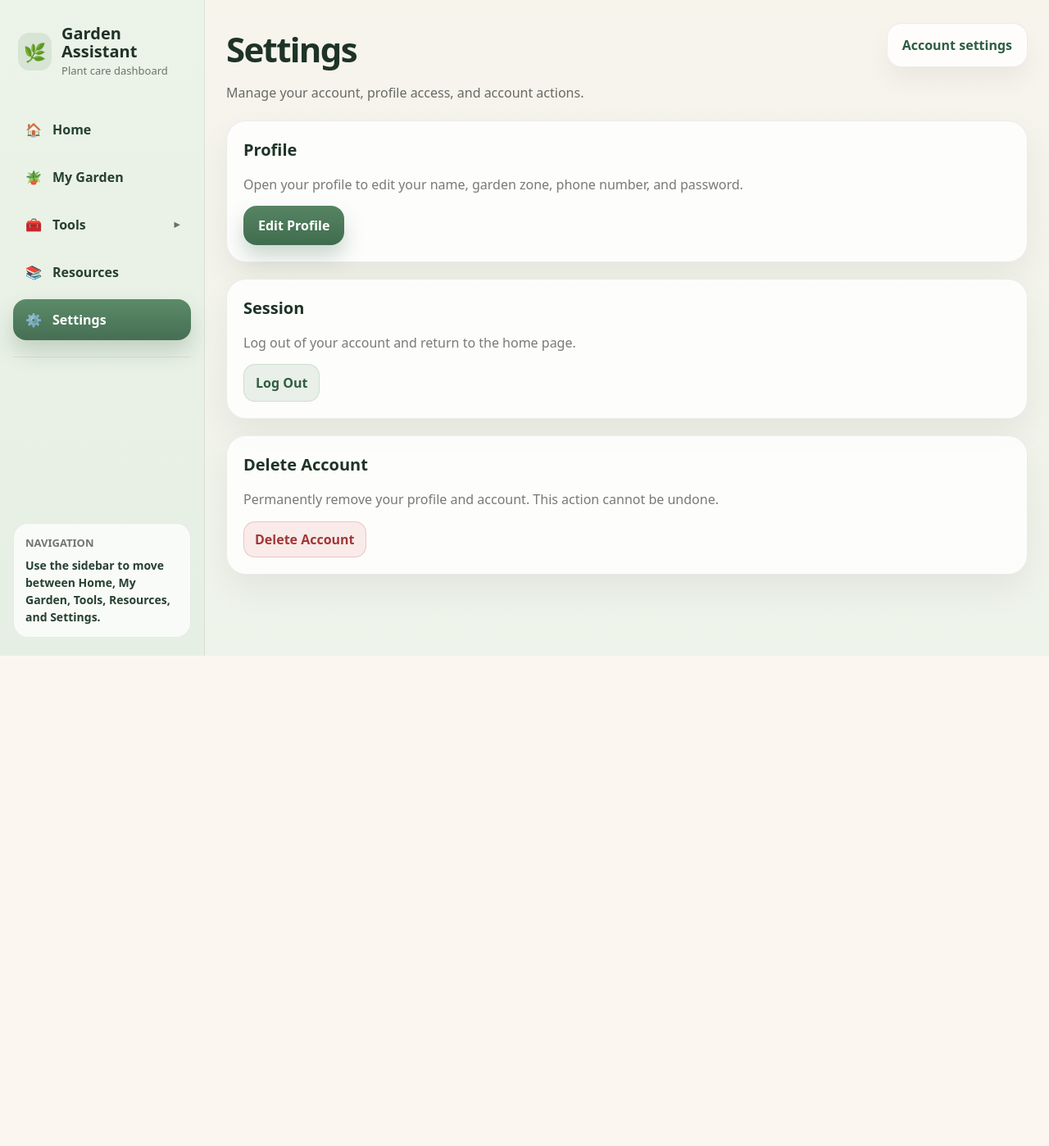
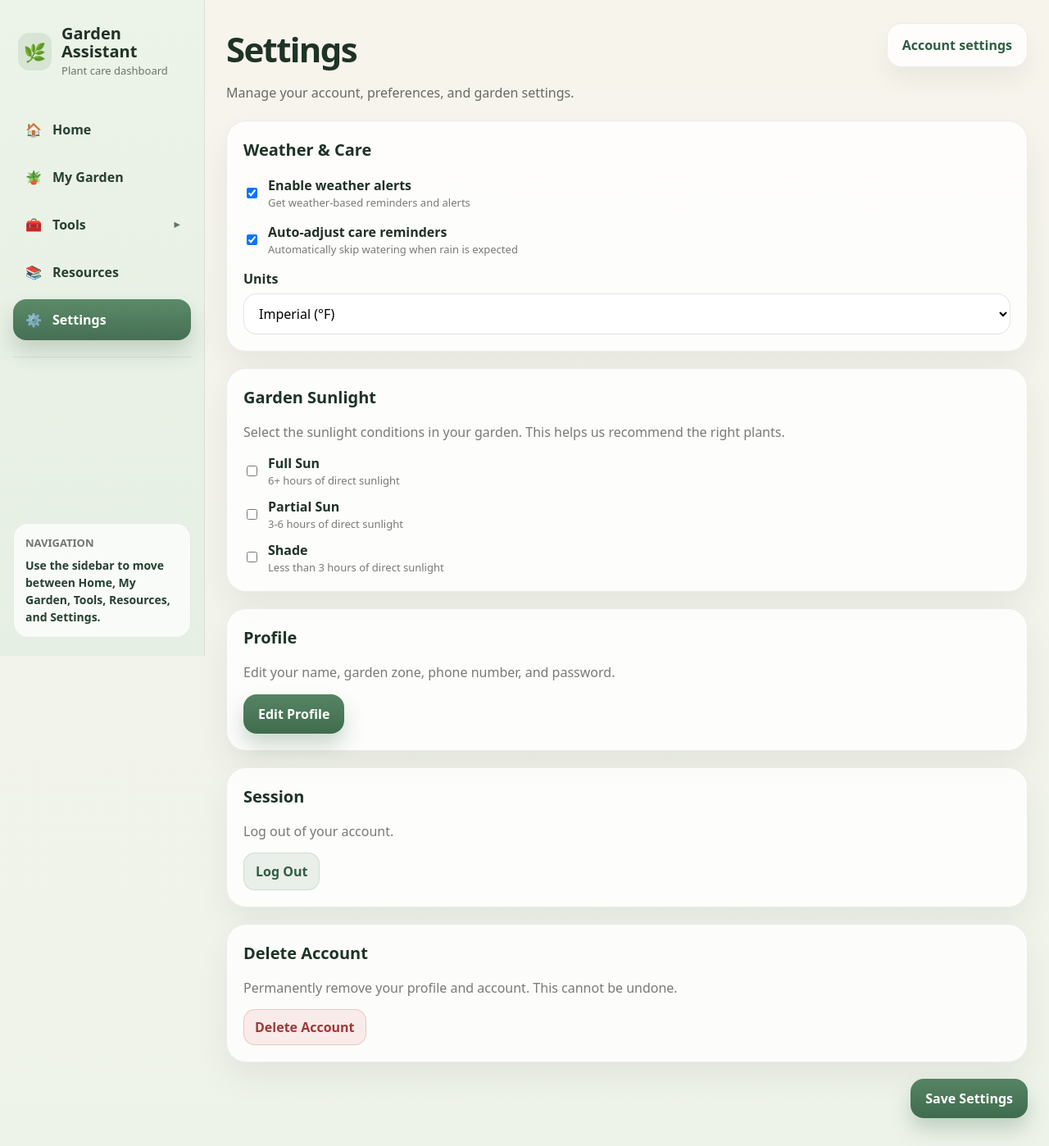
Before and after one commit to Garden-Assistant-Red-Team/Spring-2026---Red, a React (Create React App) app in the folder frontend/: page /profile/settings in a window 1280 px wide. Shown: the whole page at 82% size. Before the commit the page ends 800 px from the top, so only its background shows below. Built offline with nearby package versions, Linux system fonts and the light colour scheme; no server answers.

Commit message:
added things to settings page

```diff
--- a/frontend/src/pages/SettingsPage.js
+++ b/frontend/src/pages/SettingsPage.js
@@ -1,26 +1,105 @@
-import React, { useState } from "react";
+import React, { useState, useEffect } from "react";
 import { useNavigate } from "react-router-dom";
 import { auth, db } from "../firebase";
-import { doc, deleteDoc } from "firebase/firestore";
+import { doc, deleteDoc, getDoc } from "firebase/firestore";
 import { deleteUser, signOut } from "firebase/auth";
 import DashboardLayout from "../components/DashboardLayout";
 import "./ToolLayout.css";
 
+const API_BASE = "http://localhost:5000";
+
 export default function SettingsPage() {
   const [loading, setLoading] = useState(false);
   const [logoutLoading, setLogoutLoading] = useState(false);
+  const [saveLoading, setSaveLoading] = useState(false);
   const [message, setMessage] = useState("");
+  const [messageType, setMessageType] = useState(""); // "success" or "error"
   const navigate = useNavigate();
+
+  // Settings state
+  const [weatherEnabled, setWeatherEnabled] = useState(true);
+  const [careAutoAdjustEnabled, setCareAutoAdjustEnabled] = useState(true);
+  const [units, setUnits] = useState("imperial");
+  const [sunlightPreference, setSunlightPreference] = useState([]);
+
+  // Load current settings on mount
+  useEffect(() => {
+    async function loadSettings() {
+      if (!auth.currentUser) return;
+
+      try {
+        const userRef = doc(db, "users", auth.currentUser.uid);
+        const userSnap = await getDoc(userRef);
+
+        if (userSnap.exists()) {
+          const data = userSnap.data();
+          setWeatherEnabled(data.settings?.weatherEnabled ?? true);
+          setCareAutoAdjustEnabled(data.settings?.careAutoAdjustEnabled ?? true);
+          setUnits(data.settings?.units || "imperial");
+          setSunlightPreference(Array.isArray(data.sunlightPreference) ? data.sunlightPreference : []);
+        }
+      } catch (err) {
+        console.error("Failed to load settings:", err.message);
+      }
+    }
+
+    const unsubscribe = auth.onAuthStateChanged((user) => {
+      if (user) loadSettings();
+    });
+    return () => unsubscribe();
+  }, []);
+
+  function toggleSunlight(value) {
+    setSunlightPreference((prev) =>
+      prev.includes(value) ? prev.filter((v) => v !== value) : [...prev, value]
+    );
+  }
+
+  async function handleSaveSettings() {
+    if (!auth.currentUser) return;
+    setSaveLoading(true);
+    setMessage("");
+
+    try {
+      const token = await auth.currentUser.getIdToken();
+      const uid = auth.currentUser.uid;
+
+      const res = await fetch(`${API_BASE}/api/users/${uid}/settings`, {
+        method: "PATCH",
+        headers: {
+          "Content-Type": "application/json",
+          "Authorization": `Bearer ${token}`
+        },
+        body: JSON.stringify({
+          weatherEnabled,
+          careAutoAdjustEnabled,
+          units,
+          sunlightPreference
+        })
+      });
+
+      const data = await res.json();
+      if (!res.ok) throw new Error(data?.error || "Failed to save settings");
+
+      setMessage("Settings saved successfully!");
+      setMessageType("success");
+    } catch (err) {
+      setMessage(err.message || "Failed to save settings.");
+      setMessageType("error");
+    } finally {
+      setSaveLoading(false);
+    }
+  }
 
   const handleLogout = async () => {
     setMessage("");
     setLogoutLoading(true);
-
     try {
       await signOut(auth);
       navigate("/");
     } catch (err) {
       setMessage(err.message || "Failed to log out.");
+      setMessageType("error");
     } finally {
       setLogoutLoading(false);
     }
@@ -28,7 +107,6 @@ export default function SettingsPage() {
 
   const handleDeleteAccount = async () => {
     setMessage("");
-
     const ok = window.confirm(
       "Delete your account? This will permanently remove your profile and you will be signed out."
     );
@@ -37,23 +115,22 @@ export default function SettingsPage() {
     const user = auth.currentUser;
     if (!user) {
       setMessage("You are not logged in.");
+      setMessageType("error");
       return;
     }
 
     setLoading(true);
-
     try {
       await deleteDoc(doc(db, "users", user.uid));
       await deleteUser(user);
       navigate("/");
     } catch (err) {
       if (err.code === "auth/requires-recent-login") {
-        setMessage(
-          "For security, please log out and log back in, then try deleting again."
-        );
+        setMessage("For security, please log out and log back in, then try deleting again.");
       } else {
         setMessage(err.code || err.message);
       }
+      setMessageType("error");
     } finally {
       setLoading(false);
     }
@@ -62,20 +139,100 @@ export default function SettingsPage() {
   return (
     <DashboardLayout
       title="Settings"
-      subtitle="Manage your account, profile access, and account actions."
+      subtitle="Manage your account, preferences, and garden settings."
       badge="Account settings"
     >
       <div className="container">
         <div className="settingsGrid">
+
+          {/* Weather Settings */}
+          <section className="panel">
+            <div className="sectionHeader">
+              <h2 className="panelTitle">Weather & Care</h2>
+            </div>
+
+            <div style={{ display: "flex", flexDirection: "column", gap: 14 }}>
+              <label style={{ display: "flex", alignItems: "center", gap: 10 }}>
+                <input
+                  type="checkbox"
+                  checked={weatherEnabled}
+                  onChange={(e) => setWeatherEnabled(e.target.checked)}
+                />
+                <div>
+                  <div style={{ fontWeight: 600 }}>Enable weather alerts</div>
+                  <div className="muted" style={{ fontSize: 13 }}>
+                    Get weather-based reminders and alerts
+                  </div>
+                </div>
+              </label>
+
+              <label style={{ display: "flex", alignItems: "center", gap: 10 }}>
+                <input
+                  type="checkbox"
+                  checked={careAutoAdjustEnabled}
+                  onChange={(e) => setCareAutoAdjustEnabled(e.target.checked)}
+                />
+                <div>
+                  <div style={{ fontWeight: 600 }}>Auto-adjust care reminders</div>
+                  <div className="muted" style={{ fontSize: 13 }}>
+                    Automatically skip watering when rain is expected
+                  </div>
+                </div>
+              </label>
+
+              <div>
+                <div style={{ fontWeight: 600, marginBottom: 6 }}>Units</div>
+                <select
+                  value={units}
+                  onChange={(e) => setUnits(e.target.value)}
+                  className="dashboardInput"
+                >
+                  <option value="imperial">Imperial (°F)</option>
+                  <option value="metric">Metric (°C)</option>
+                </select>
+              </div>
+            </div>
+          </section>
+
+          {/* Sunlight Preference */}
+          <section className="panel">
+            <div className="sectionHeader">
+              <h2 className="panelTitle">Garden Sunlight</h2>
+            </div>
+
+            <p className="muted" style={{ marginBottom: 14 }}>
+              Select the sunlight conditions in your garden. This helps us recommend the right plants.
+            </p>
+
+            <div style={{ display: "flex", flexDirection: "column", gap: 10 }}>
+              {[
+                { value: "full_sun", label: "Full Sun", desc: "6+ hours of direct sunlight" },
+                { value: "part_sun", label: "Partial Sun", desc: "3-6 hours of direct sunlight" },
+                { value: "shade", label: "Shade", desc: "Less than 3 hours of direct sunlight" }
+              ].map(({ value, label, desc }) => (
+                <label key={value} style={{ display: "flex", alignItems: "center", gap: 10 }}>
+                  <input
+                    type="checkbox"
+                    checked={sunlightPreference.includes(value)}
+                    onChange={() => toggleSunlight(value)}
+                  />
+                  <div>
+                    <div style={{ fontWeight: 600 }}>{label}</div>
+                    <div className="muted" style={{ fontSize: 13 }}>{desc}</div>
+                  </div>
+                </label>
+              ))}
+            </div>
+          </section>
+
+          {/* Profile */}
           <section className="panel">
             <div className="sectionHeader">
               <h2 className="panelTitle">Profile</h2>
             </div>
-
             <p className="muted">
-              Open your profile to edit your name, garden zone, phone number, and password.
+              Edit your name, garden zone, phone number, and password.
             </p>
-
             <button
               className="primaryBtn"
               type="button"
@@ -86,15 +243,12 @@ export default function SettingsPage() {
             </button>
           </section>
 
+          {/* Session */}
           <section className="panel">
             <div className="sectionHeader">
               <h2 className="panelTitle">Session</h2>
             </div>
-
-            <p className="muted">
-              Log out of your account and return to the home page.
-            </p>
-
+            <p className="muted">Log out of your account.</p>
             <button
               className="secondaryBtn"
               type="button"
@@ -106,15 +260,14 @@ export default function SettingsPage() {
             </button>
           </section>
 
+          {/* Delete Account */}
           <section className="panel">
             <div className="sectionHeader">
               <h2 className="panelTitle">Delete Account</h2>
             </div>
-
             <p className="muted">
-              Permanently remove your profile and account. This action cannot be undone.
+              Permanently remove your profile and account. This cannot be undone.
             </p>
-
             <button
               className="dangerBtn"
               type="button"
@@ -125,11 +278,26 @@ export default function SettingsPage() {
               {loading ? "Deleting..." : "Delete Account"}
             </button>
           </section>
+
+        </div>
+
+        {/* Save Button */}
+        <div style={{ marginTop: 20, display: "flex", justifyContent: "flex-end" }}>
+          <button
+            className="primaryBtn"
+            type="button"
+            onClick={handleSaveSettings}
+            disabled={saveLoading}
+          >
+            {saveLoading ? "Saving..." : "Save Settings"}
+          </button>
         </div>
 
         {message && (
           <section className="panel" style={{ marginTop: 20 }}>
-            <p style={{ margin: 0 }}>{message}</p>
+            <p style={{ margin: 0, color: messageType === "success" ? "green" : "crimson" }}>
+              {message}
+            </p>
           </section>
         )}
       </div>
```
Also changed, not shown: 1 other file (tests, documents, lock files or other folders).
